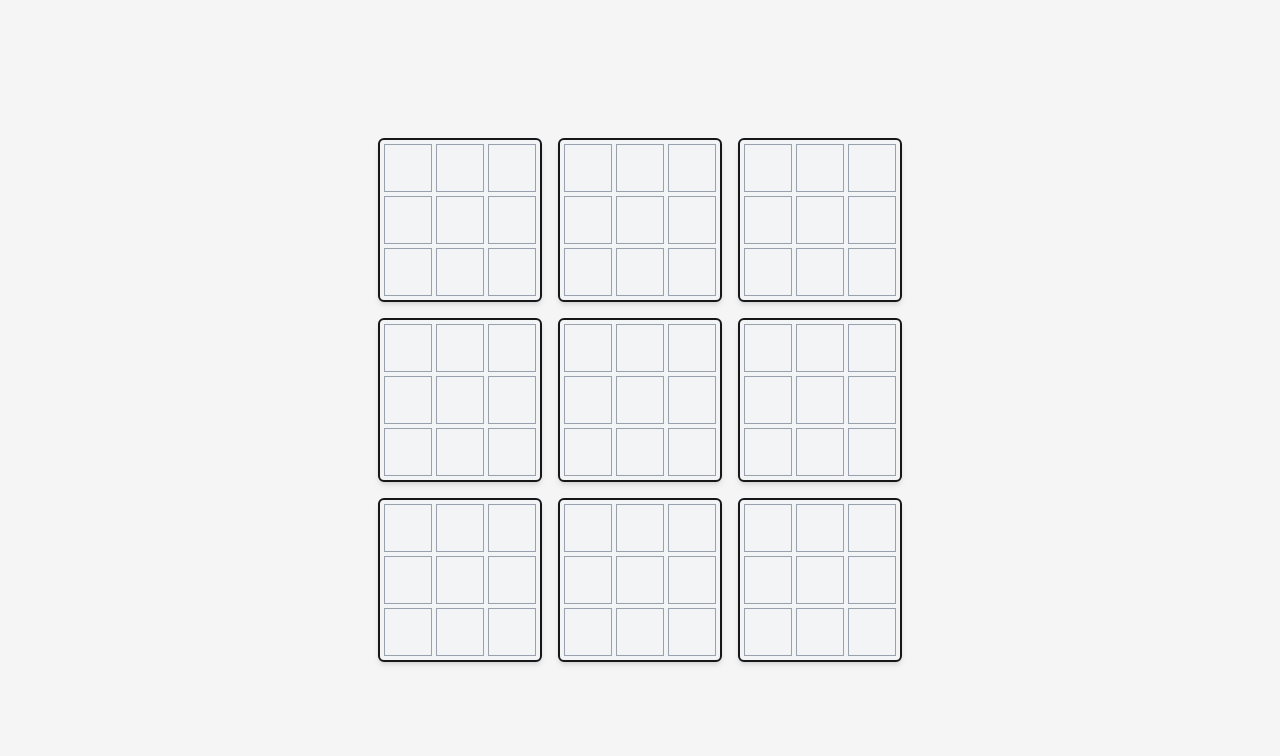
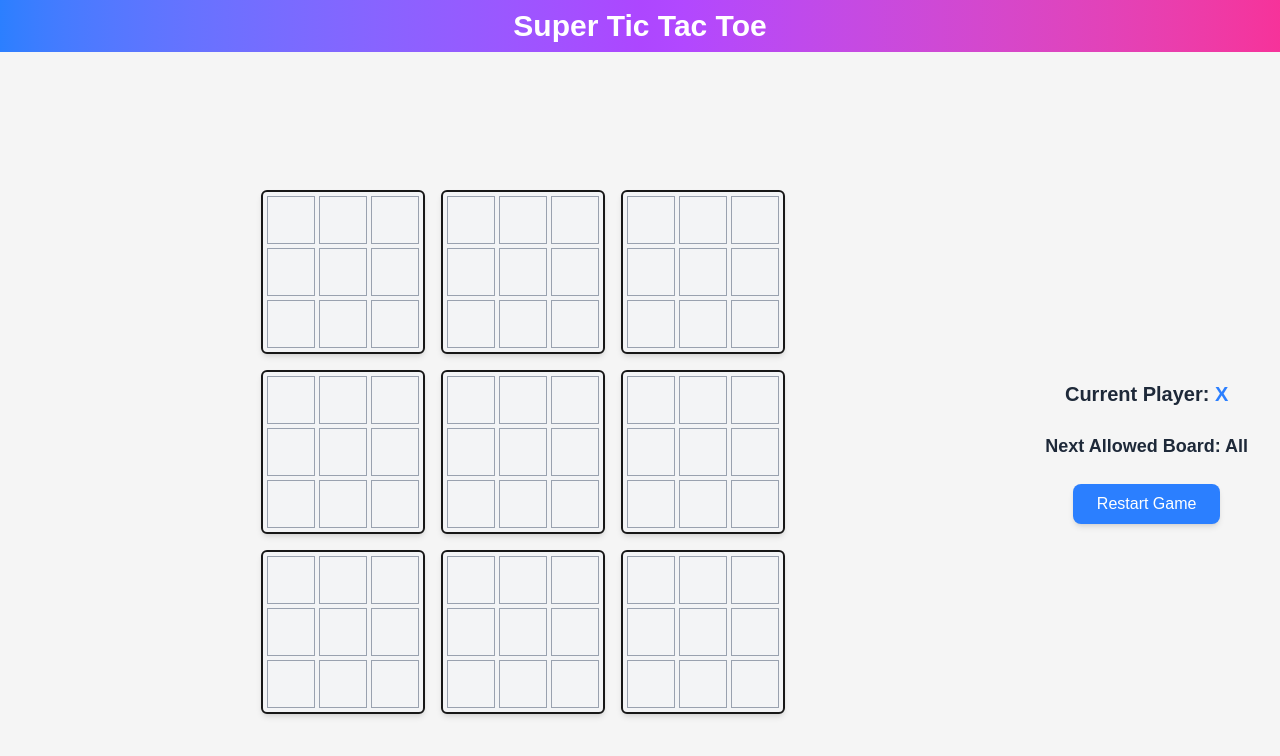
Before and after one commit to vishnuroshan/super-tic-tac-toe, a Next.js app in the folder apps/web/: page / in a window 1280 px wide. Shown: the top 756 px of the page. Built offline with nearby package versions, Linux system fonts and the light colour scheme.

Commit message:
added some features

```diff
--- a/apps/web/src/app/page.tsx
+++ b/apps/web/src/app/page.tsx
@@ -1,11 +1,64 @@
 "use client";
 
+import { useGameStore } from "@/game-core/gameStore";
 import GameBoard from "../components/Gameboard";
 
 export default function HomePage() {
+  const { gameState, resetGame } = useGameStore();
   return (
-    <main className="flex items-center justify-center min-h-screen bg-neutral-100">
-      <GameBoard />
-    </main>
+    <>
+      {/* Navbar */}
+      <nav className="w-full bg-gradient-to-r from-blue-500 via-purple-500 to-pink-500 text-white py-2 px-2 sticky top-0 z-10">
+        <h1 className="text-3xl font-semibold text-center">
+          Super Tic Tac Toe
+        </h1>
+      </nav>
+      <main className="flex items-center justify-center min-h-screen bg-neutral-100 p-4">
+        <div className="flex justify-between w-full max-w-screen-xl px-4 py-6">
+          <section className="flex-1 flex justify-center">
+            <GameBoard />
+          </section>
+          <section className="flex flex-col items-center justify-center ml-8 space-y-6">
+            {/* Game status section */}
+            <div className="text-xl font-semibold text-gray-800">
+              <span>Current Player: </span>
+              <span
+                className={`${
+                  gameState.currentPlayer === "X"
+                    ? "text-blue-500"
+                    : "text-red-500"
+                }`}
+              >
+                {gameState.currentPlayer}
+              </span>
+            </div>
+
+            <div className="text-lg font-semibold text-gray-800">
+              Next Allowed Board:{" "}
+              {typeof gameState.nextAllowedBoard === "number"
+                ? gameState.nextAllowedBoard + 1
+                : "All"}
+            </div>
+
+            {/* Winner or draw message */}
+            {gameState.winner && (
+              <div className="mt-2 text-lg font-bold text-green-500">
+                {gameState.winner === "draw"
+                  ? "It's a draw!"
+                  : `Player ${gameState.winner} wins!`}
+              </div>
+            )}
+
+            {/* Restart button */}
+            <button
+              onClick={() => resetGame()}
+              className="px-6 py-2 bg-blue-500 text-white rounded-lg shadow-md hover:bg-blue-600 focus:outline-none focus:ring-2 focus:ring-blue-400 transition duration-300"
+            >
+              Restart Game
+            </button>
+          </section>
+        </div>
+      </main>
+    </>
   );
 }
--- a/apps/web/src/components/Gameboard.tsx
+++ b/apps/web/src/components/Gameboard.tsx
@@ -1,22 +1,25 @@
-import { createNewGame, handleMove, resetGame } from "@/game-core/gameLogic";
-import { GameState } from "@/game-core/types";
-import { useState } from "react";
+// import { createNewGame, handleMove, resetGame } from "@/game-core/gameLogic";
+// import { GameState } from "@/game-core/types";
+import { useGameStore } from "@/game-core/gameStore";
+// import { useState } from "react";
 import MiniBoard from "./MiniBoard";
 
 export default function GameBoard() {
-  const [gameState, setGameState] = useState<GameState>(createNewGame());
+  const { gameState, handleStateMove } = useGameStore();
+  // const [gameState, setGameState] = useState<GameState>(createNewGame());
 
   const onCellClick = (
     miniBoardIndex: number,
     cellIndex: number,
     isBoardDisabled: boolean,
   ) => {
+    handleStateMove(miniBoardIndex, cellIndex, isBoardDisabled);
     // You may want to add validations here based on nextAllowedBoard, etc.
-    if (!isBoardDisabled) {
-      const newState = handleMove(gameState, miniBoardIndex, cellIndex);
-      console.log(newState);
-      setGameState(newState);
-    }
+    // if (!isBoardDisabled) {
+    //   const newState = handleMove(gameState, miniBoardIndex, cellIndex);
+    //   console.log(newState);
+    //   setGameState(newState);
+    // }
   };
 
   return (
@@ -39,14 +42,6 @@ export default function GameBoard() {
           );
         })}
       </div>
-      {gameState.winner && (
-        <div className="mt-4 text-red-600">
-          {gameState.winner === "draw"
-            ? "It's a draw!"
-            : `Player ${gameState.winner} wins!`}
-          <button onClick={() => setGameState(resetGame())}>Restart</button>
-        </div>
-      )}
     </div>
   );
 }
--- a/packages/game-core/package.json
+++ b/packages/game-core/package.json
@@ -13,6 +13,7 @@
   "license": "ISC",
   "packageManager": "pnpm@10.7.1",
   "dependencies": {
-    "lodash": "^4.17.21"
+    "lodash": "^4.17.21",
+    "zustand": "^5.0.3"
   }
 }
--- /dev/null
+++ b/packages/game-core/src/gameStore.ts
@@ -0,0 +1,40 @@
+import { createStore, useStore } from "zustand";
+import { GameState } from "./types";
+import { createNewGame, handleMove } from "./gameLogic";
+
+interface GameStore {
+  gameState: GameState;
+  setGameState: (state: GameState) => void;
+  handleStateMove: (
+    boardIndex: number,
+    cellIndex: number,
+    isBoardDisabled: boolean,
+  ) => void;
+  resetGame: () => GameState;
+}
+
+export const gameStore = createStore<GameStore>((set) => ({
+  gameState: createNewGame(), // Initialize the game state
+  setGameState: (state: GameState) => set({ gameState: state }), // Update game state
+  handleStateMove: (
+    boardIndex: number,
+    cellIndex: number,
+    isBoardDisabled: boolean,
+  ) => {
+    if (!isBoardDisabled) {
+      set((state) => {
+        const newState = handleMove(state.gameState, boardIndex, cellIndex);
+        return { gameState: newState };
+      });
+    }
+  },
+  resetGame: () => {
+    set({ gameState: createNewGame() });
+    return createNewGame();
+  }, // Reset game to initial state
+}));
+
+// const { gameState, setGameState, handleStateMove, resetGame } =
+//   useStore(gameStore);
+//
+export const useGameStore = () => useStore(gameStore);
```
